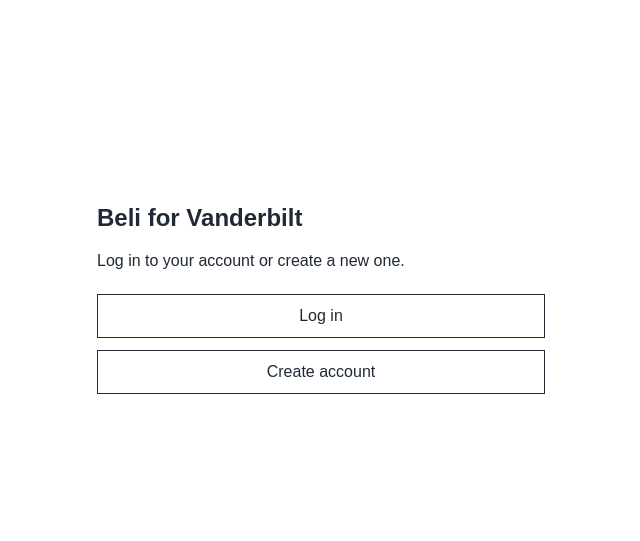
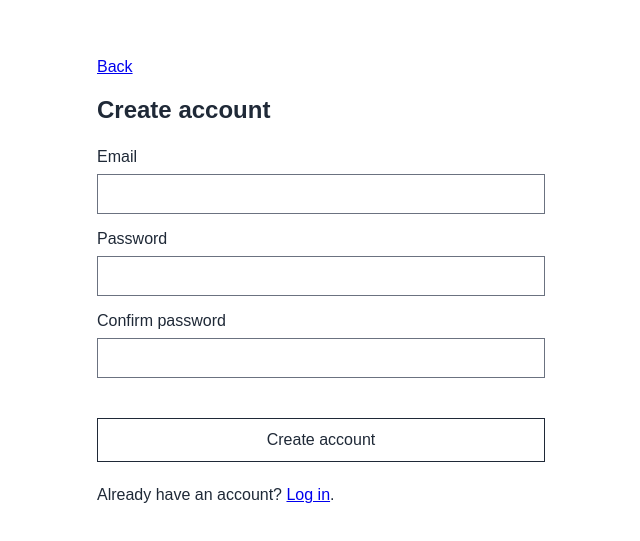
Before and after one commit to draw-n/beli-for-vandy, an Angular app in the folder frontend/: page /signup in a window 1280 px wide. Before the commit this address led to /account. Shown: the part 111-652 px from the top of the page, without its empty margins (319-959 px from the left). Built offline with nearby package versions, Linux system fonts and the light colour scheme.

Commit message:
feat(frontend): add login and signup forms

```diff
--- a/frontend/src/app/app.routes.ts
+++ b/frontend/src/app/app.routes.ts
@@ -6,6 +6,14 @@
     loadComponent: () =>
       import('./account/account-page').then((component) => component.AccountPage),
   },
+  {
+    path: 'login',
+    loadComponent: () => import('./login/login-page').then((component) => component.LoginPage),
+  },
+  {
+    path: 'signup',
+    loadComponent: () => import('./signup/signup-page').then((component) => component.SignupPage),
+  },
   { path: '', pathMatch: 'full', redirectTo: 'account' },
   { path: '**', redirectTo: 'account' },
 ];
--- /dev/null
+++ b/frontend/src/app/login/login-page.html
@@ -0,0 +1,48 @@
+<main class="account-page" aria-labelledby="login-heading">
+  <section class="account-panel">
+    <a routerLink="/account">Back</a>
+    <h1 id="login-heading">Log in</h1>
+
+    <form class="account-form" [formGroup]="form" (ngSubmit)="onSubmit()" novalidate>
+      <div class="form-field">
+        <label for="login-email">Email</label>
+        <input
+          id="login-email"
+          type="email"
+          formControlName="email"
+          autocomplete="email"
+          [attr.aria-invalid]="form.controls.email.touched && form.controls.email.invalid"
+          aria-describedby="login-email-error"
+        />
+        @if (form.controls.email.touched && form.controls.email.invalid) {
+          <p id="login-email-error" class="form-error">Enter a valid email address.</p>
+        }
+      </div>
+
+      <div class="form-field">
+        <label for="login-password">Password</label>
+        <input
+          id="login-password"
+          type="password"
+          formControlName="password"
+          autocomplete="current-password"
+          [attr.aria-invalid]="form.controls.password.touched && form.controls.password.invalid"
+          aria-describedby="login-password-error"
+        />
+        @if (form.controls.password.touched && form.controls.password.invalid) {
+          <p id="login-password-error" class="form-error">Enter your password.</p>
+        }
+      </div>
+
+      <div class="account-actions">
+        <button type="submit">Log in</button>
+      </div>
+    </form>
+
+    @if (submitted) {
+      <p role="status">Login will be connected to the backend in Stage 3.</p>
+    }
+
+    <p class="form-footer">Need an account? <a routerLink="/signup">Create one</a>.</p>
+  </section>
+</main>
--- /dev/null
+++ b/frontend/src/app/login/login-page.ts
@@ -0,0 +1,30 @@
+import { Component, inject } from '@angular/core';
+import { FormBuilder, ReactiveFormsModule, Validators } from '@angular/forms';
+import { RouterLink } from '@angular/router';
+
+@Component({
+  selector: 'app-login-page',
+  imports: [ReactiveFormsModule, RouterLink],
+  templateUrl: './login-page.html',
+})
+export class LoginPage {
+  private readonly formBuilder = inject(FormBuilder);
+
+  protected readonly form = this.formBuilder.nonNullable.group({
+    email: ['', [Validators.required, Validators.email]],
+    password: ['', Validators.required],
+  });
+
+  protected submitted = false;
+
+  protected onSubmit(): void {
+    this.submitted = false;
+
+    if (this.form.invalid) {
+      this.form.markAllAsTouched();
+      return;
+    }
+
+    this.submitted = true;
+  }
+}
--- /dev/null
+++ b/frontend/src/app/signup/signup-page.html
@@ -0,0 +1,71 @@
+<main class="account-page" aria-labelledby="signup-heading">
+  <section class="account-panel">
+    <a routerLink="/account">Back</a>
+    <h1 id="signup-heading">Create account</h1>
+
+    <form class="account-form" [formGroup]="form" (ngSubmit)="onSubmit()" novalidate>
+      <div class="form-field">
+        <label for="signup-email">Email</label>
+        <input
+          id="signup-email"
+          type="email"
+          formControlName="email"
+          autocomplete="email"
+          [attr.aria-invalid]="form.controls.email.touched && form.controls.email.invalid"
+          aria-describedby="signup-email-error"
+        />
+        @if (form.controls.email.touched && form.controls.email.invalid) {
+          <p id="signup-email-error" class="form-error">Enter a valid email address.</p>
+        }
+      </div>
+
+      <div class="form-field">
+        <label for="signup-password">Password</label>
+        <input
+          id="signup-password"
+          type="password"
+          formControlName="password"
+          autocomplete="new-password"
+          [attr.aria-invalid]="form.controls.password.touched && form.controls.password.invalid"
+          aria-describedby="signup-password-error"
+        />
+        @if (form.controls.password.touched && form.controls.password.invalid) {
+          <p id="signup-password-error" class="form-error">
+            Use a password with at least 15 characters.
+          </p>
+        }
+      </div>
+
+      <div class="form-field">
+        <label for="signup-password-confirmation">Confirm password</label>
+        <input
+          id="signup-password-confirmation"
+          type="password"
+          formControlName="confirmPassword"
+          autocomplete="new-password"
+          [attr.aria-invalid]="
+            form.controls.confirmPassword.touched &&
+            (form.controls.confirmPassword.invalid || form.hasError('passwordMismatch'))
+          "
+          aria-describedby="signup-password-confirmation-error"
+        />
+        @if (
+          form.controls.confirmPassword.touched &&
+          (form.controls.confirmPassword.invalid || form.hasError('passwordMismatch'))
+        ) {
+          <p id="signup-password-confirmation-error" class="form-error">Passwords must match.</p>
+        }
+      </div>
+
+      <div class="account-actions">
+        <button type="submit">Create account</button>
+      </div>
+    </form>
+
+    @if (submitted) {
+      <p role="status">Account creation will be connected to the backend in Stage 3.</p>
+    }
+
+    <p class="form-footer">Already have an account? <a routerLink="/login">Log in</a>.</p>
+  </section>
+</main>
--- /dev/null
+++ b/frontend/src/app/signup/signup-page.ts
@@ -0,0 +1,48 @@
+import { Component, inject } from '@angular/core';
+import {
+  AbstractControl,
+  FormBuilder,
+  ReactiveFormsModule,
+  ValidationErrors,
+  ValidatorFn,
+  Validators,
+} from '@angular/forms';
+import { RouterLink } from '@angular/router';
+
+const passwordsMatch: ValidatorFn = (control: AbstractControl): ValidationErrors | null => {
+  const password = control.get('password')?.value;
+  const confirmation = control.get('confirmPassword')?.value;
+
+  return password === confirmation ? null : { passwordMismatch: true };
+};
+
+@Component({
+  selector: 'app-signup-page',
+  imports: [ReactiveFormsModule, RouterLink],
+  templateUrl: './signup-page.html',
+})
+export class SignupPage {
+  private readonly formBuilder = inject(FormBuilder);
+
+  protected readonly form = this.formBuilder.nonNullable.group(
+    {
+      email: ['', [Validators.required, Validators.email]],
+      password: ['', [Validators.required, Validators.minLength(15)]],
+      confirmPassword: ['', Validators.required],
+    },
+    { validators: passwordsMatch },
+  );
+
+  protected submitted = false;
+
+  protected onSubmit(): void {
+    this.submitted = false;
+
+    if (this.form.invalid) {
+      this.form.markAllAsTouched();
+      return;
+    }
+
+    this.submitted = true;
+  }
+}
--- a/frontend/src/styles.css
+++ b/frontend/src/styles.css
@@ -40,3 +40,29 @@
   text-decoration: none;
   cursor: pointer;
 }
+
+.account-form,
+.form-field {
+  display: grid;
+  gap: 0.5rem;
+}
+
+.account-form {
+  gap: 1rem;
+  margin-top: 1.5rem;
+}
+
+.form-field input {
+  width: 100%;
+  padding: 0.625rem;
+  border: 1px solid #6b7280;
+}
+
+.form-error {
+  margin: 0;
+  color: #b42318;
+}
+
+.form-footer {
+  margin-top: 1.5rem;
+}
```
Also changed, not shown: 2 other files (tests, documents, lock files or other folders).
